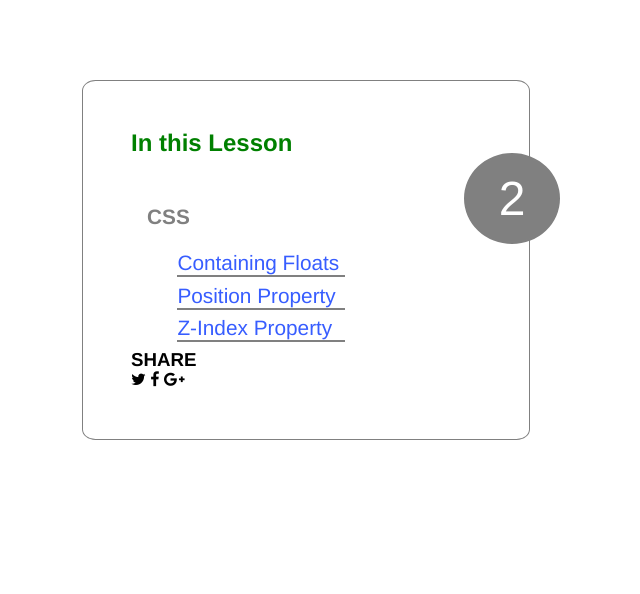
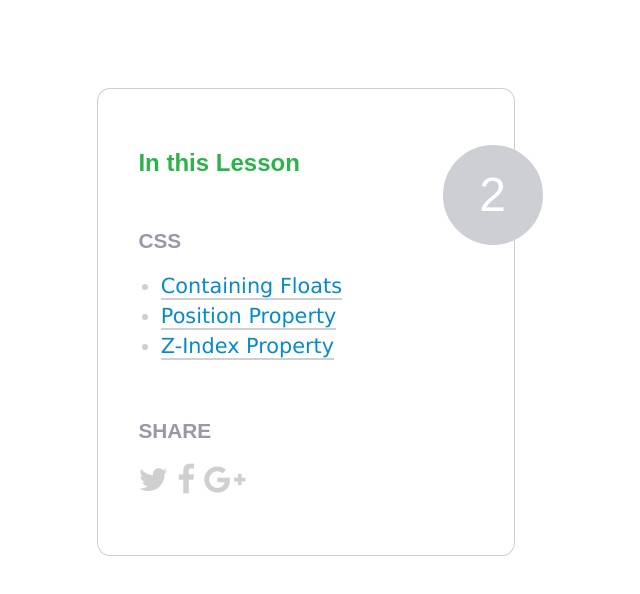
Before and after one commit to jminbiole/05-exercise, a website: page 05-positioning/public/index.html in a window 1280 px wide. Shown: the whole page, without its empty margins (334-974 px from the left). Drawn offline with nearby package versions, Linux system fonts and the light colour scheme; files that its build step writes are made by us from their sources.

Commit message:
done for now

```diff
--- a/05-positioning/public/index.html
+++ b/05-positioning/public/index.html
@@ -18,29 +18,27 @@
       </div>
 
       <div class="circle">
-        <p class="circle-text">2</p>
-
+        <p>2</p>
       </div>
       <div class="css-li">
-          <h3 class="first">CSS</h3>
+        <h3 class="text">CSS</h3>
         <ul>
-            <li>Containing Floats</li>
-            <li>Position Property</li>
-            <li>Z-Index Property</li>
+          <li><a href="http://s2.quickmeme.com/img/8d/8d275361db75d3f0701e389fbfd6598a031f17559f1c671ba8e353f296e815bf.jpg">Containing Floats</li></a>
+          <li><a href="http://sd.keepcalm-o-matic.co.uk/i/keep-calm-and-love-programming-9.png">Position Property</li></a>
+          <li><a href="http://gustakhimaaf.com/content/wp-content/uploads/2015/04/computer-programming-jokes-1.jpg">Z-Index Property</li></a>
         </ul>
       </div>
 
       <div class="bottom-content">
-          <h3 class="second">SHARE</h3>
-          <i class="fa fa-twitter" aria-hidden="true"></i>
-          <i class="fa fa-facebook" aria-hidden="true"></i>
-          <i class="fa fa-google-plus" aria-hidden="true"></i>
+        <h3 class="text">SHARE</h3>
+        <h3 class="imgs">
+          <i class="icon fa fa-twitter" aria-hidden="true"></i>
+          <i class="icon fa fa-facebook" aria-hidden="true"></i>
+          <i class="icon fa fa-google-plus" aria-hidden="true"></i>
+        </h3>
       </div>
     </div>
   </div>
-
-
-
 </body>
 
 </html>
--- a/05-positioning/styles/app.scss
+++ b/05-positioning/styles/app.scss
@@ -4,3 +4,109 @@
 // $fa-font-path: '//netdna.bootstrapcdn.com/font-awesome/4.3.0/fonts';
 // @import 'font-awesome';
 @import 'box-sizing';
+
+body {
+  font-family: sans-serif;
+}
+.outter-container {
+  display: flex;
+  justify-content: space-around;
+}
+
+.main-container {
+  border: 1px solid #cecfd5;
+  border-radius: 3%;
+
+  width: 33%;
+  padding: 2.5rem;
+  margin-top: 5rem;
+
+  display: flex;
+  justify-content: space-around;
+  flex-direction: column;
+
+  position: relative;
+  overflow: visible;
+}
+
+.lesson {
+  margin-bottom: 2rem;
+  color: #2db34a;
+
+}
+
+.circle {
+  position: absolute;
+  right: -7%;
+  top: 12%;
+  width: 1em;
+  height: 1em;
+
+  display: flex;
+  justify-content: center;
+  align-content: center;
+
+  border-radius: 50%;
+  border: #cecfd5 solid 2px;
+  background: #cecfd5;
+
+  color: white;
+  padding: 3rem;
+  font-size: 3rem;
+}
+
+p {
+  margin: 0;
+  bottom: 22%;
+  left: 36%;
+  position: absolute;
+
+}
+
+.css-li {
+  margin-bottom: 1.5rem
+}
+
+.text {
+  color: #9799a7;
+  font-size: 1.3rem;
+  margin: 0;
+}
+
+ul {
+  font-size: 1.3rem;
+  color: #cecfd5;
+  padding-left: 1rem;
+
+}
+
+li {
+  margin: .4rem;
+  font-family: Geneva;
+}
+
+.bottom-content {
+  display: flex;
+  flex-direction: column;
+  justify-content: space-between;
+  margin: 1rem 0;
+}
+
+.imgs {
+  padding-top: 1.2rem;
+  color: #cfcfcf;
+  font-size: 2rem;
+  margin: 0;
+
+}
+
+a {
+  text-decoration: none;
+  border-bottom: #cecfd5 solid 2px;
+  color: #078acd;
+
+}
+a:hover {
+  color: #f0c800;
+  font-size: 2rem;
+}
```
Also changed, not shown: 05-positioning/public/app.css (deleted). Lines whose indentation alone changed are shown as unchanged.
